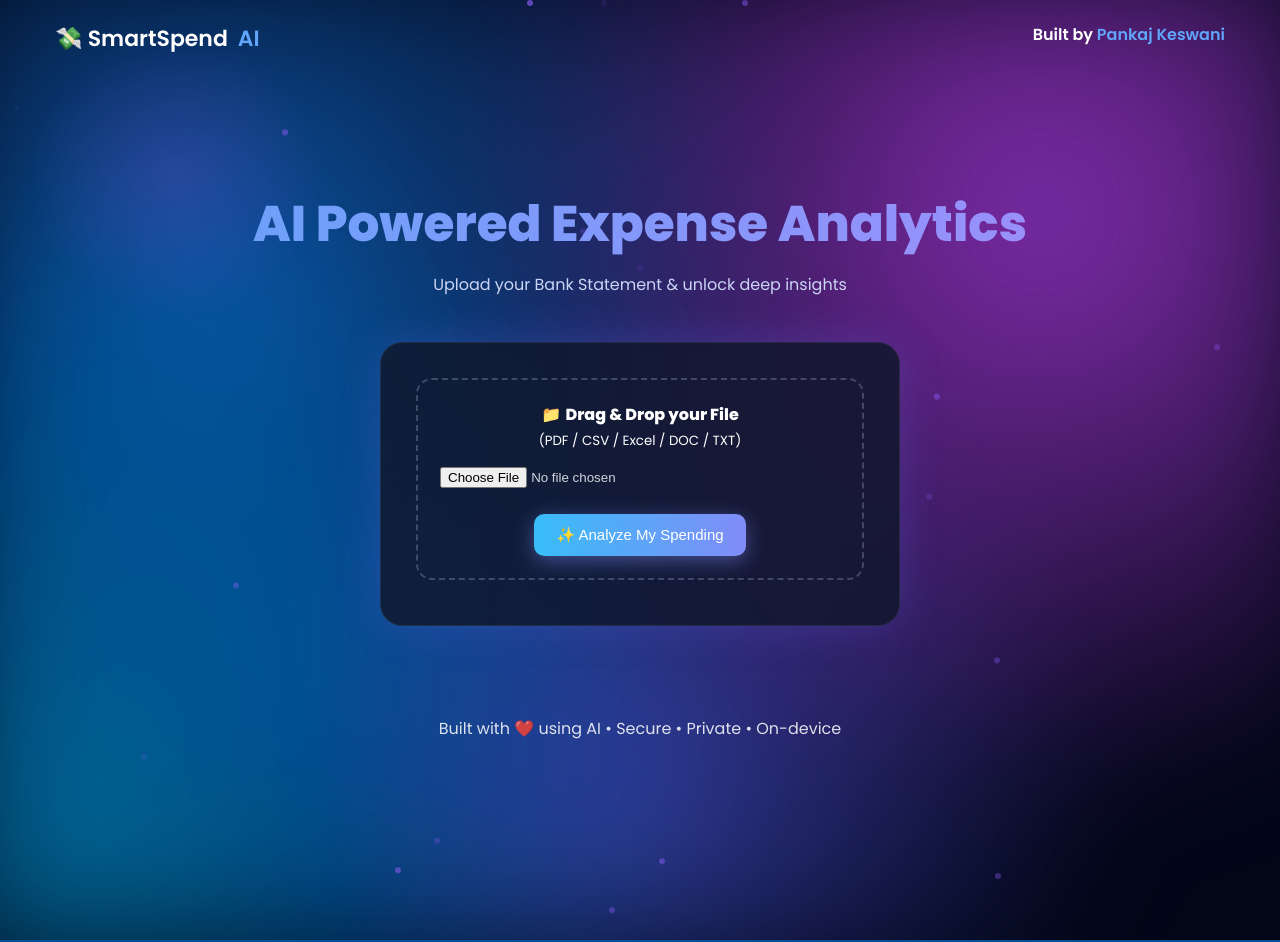
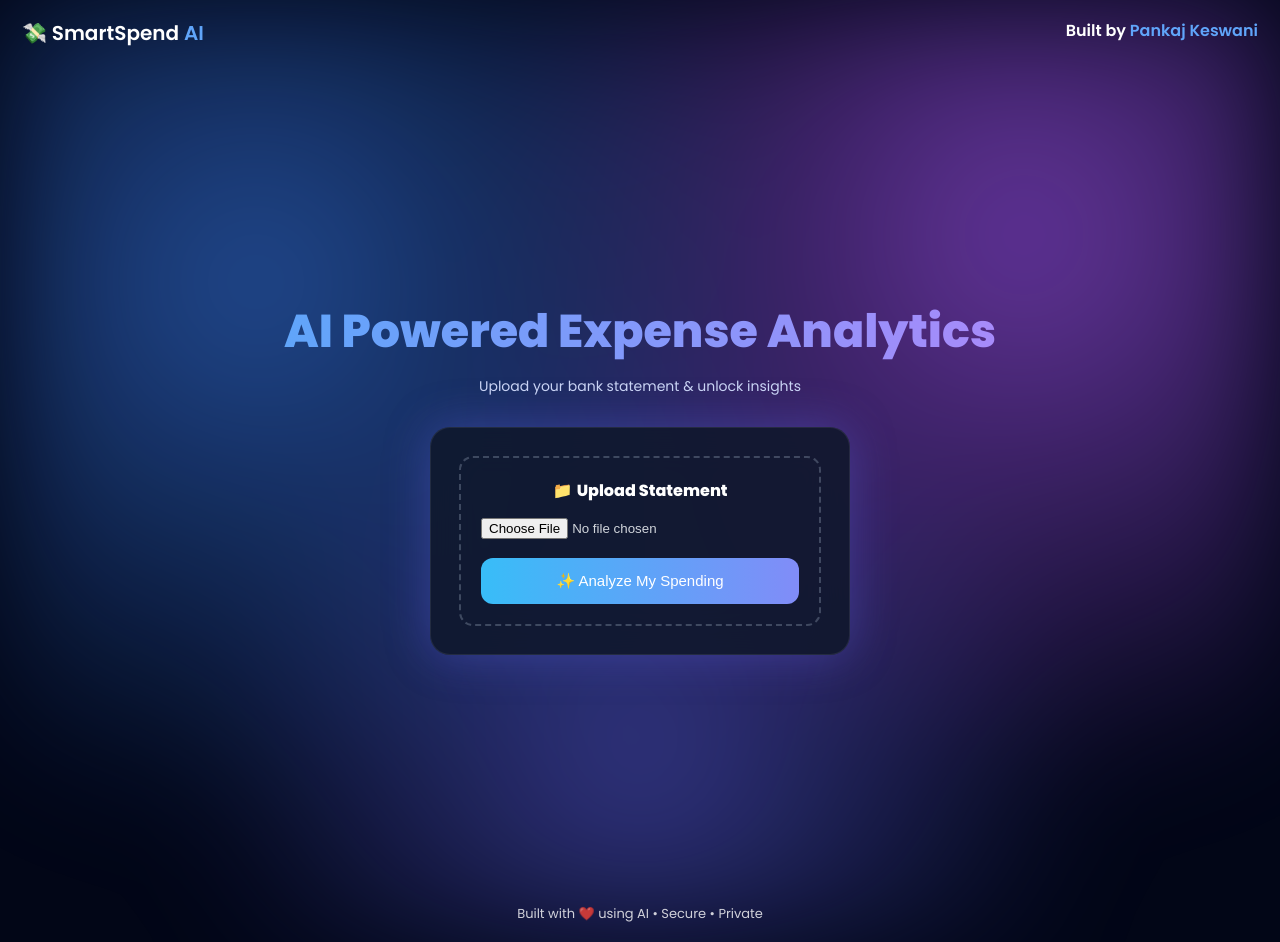
Before and after one commit to Pankaj-keswani/SmartSpendAI, a Flask app: page / in a window 1280 px wide. Run offline with Flask 3, Linux system fonts and the light colour scheme.

Commit message:
Update index.html

```diff
--- a/templates/index.html
+++ b/templates/index.html
@@ -1,12 +1,13 @@
 <!DOCTYPE html>
-<html>
+<html lang="en">
 <head>
+<meta charset="UTF-8">
+<meta name="viewport" content="width=device-width, initial-scale=1.0">
 <title>SmartSpend AI</title>
 
 <link href="https://fonts.googleapis.com/css2?family=Poppins:wght@300;400;600;800&display=swap" rel="stylesheet">
 
 <style>
-
 *{margin:0;padding:0;box-sizing:border-box}
 body{
  font-family:'Poppins',sans-serif;
@@ -15,75 +16,39 @@ body{
  overflow-x:hidden;
 }
 
-/* ===== BACKGROUND WAVES + PARTICLES ===== */
+/* Background */
 .bg{
-  position:fixed;
-  inset:0;
+ position:fixed;inset:0;
  background:
-     radial-gradient(circle at 20% 30%, rgba(59,130,246,.6), transparent 45%),
-     radial-gradient(circle at 80% 25%, rgba(168,85,247,.65), transparent 45%),
-     radial-gradient(circle at 50% 80%, rgba(99,102,241,.55), transparent 45%),
-     radial-gradient(circle at 10% 85%, rgba(14,165,233,.55), transparent 45%);
-  filter:blur(60px) saturate(160%);
-  animation:move 16s infinite alternate ease-in-out;
+ radial-gradient(circle at 20% 30%, rgba(59,130,246,.55), transparent 45%),
+ radial-gradient(circle at 80% 25%, rgba(168,85,247,.6), transparent 45%),
+ radial-gradient(circle at 50% 80%, rgba(99,102,241,.5), transparent 45%);
+ filter:blur(60px);
  z-index:-2;
 }
 
-@keyframes move{
-  0%{transform:scale(1)}
-  100%{transform:scale(1.2) translate(-25px,-15px)}
-}
-
-/* Floating particles */
-.particle{
-  position:fixed;
-  width:6px;height:6px;
-  border-radius:50%;
-  background:#8b5cf6;
-  opacity:.6;
-  animation:float 8s linear infinite;
-}
-@keyframes float{
-  from{transform:translateY(110vh)}
-  to{transform:translateY(-10vh)}
-}
-
-/* ===== LIGHT FOLLOW EFFECT ===== */
-.light{
- position:fixed;
- width:350px;height:350px;
- border-radius:50%;
- background:radial-gradient(circle,rgba(168,85,247,.18),transparent 60%);
- mix-blend:screen;
- pointer-events:none;
- z-index:-1;
-}
-
-/* ===== NAVBAR ===== */
+/* Navbar */
 nav{
  display:flex;
  justify-content:space-between;
-  padding:22px 55px;
+ padding:18px 22px;
  font-weight:600;
-  position:relative;
 }
-.logo{
+.logo{font-size:20px}
+.tag{color:#60a5fa}
+
+/* Hero */
+.hero{
+ min-height:calc(100vh - 120px);
  display:flex;
-  gap:10px;
+ flex-direction:column;
+ justify-content:center;
  align-items:center;
-  font-size:22px;
+ text-align:center;
+ padding:20px;
 }
-.tag{color:#60a5fa}
-.highlight{color:#60a5fa}
-
-/* ===== HERO ===== */
-.hero{
-  text-align:center;
-  padding-top:110px;
-}
-
 .hero h1{
-  font-size:50px;
+ font-size:clamp(26px,6vw,46px);
  font-weight:800;
  background:linear-gradient(90deg,#60a5fa,#a78bfa);
  -webkit-background-clip:text;
@@ -92,33 +57,30 @@ nav{
 .hero p{
  margin-top:10px;
  color:#cbd5f5;
+ font-size:14px;
 }
 
-/* ===== GLASS CARD ===== */
+/* Card */
 .card{
-  width:520px;
-  margin:45px auto;
-  padding:35px;
-  border-radius:22px;
-  background:rgba(15,23,42,0.82);
-  backdrop-filter:blur(26px);
-  box-shadow:0 0 40px rgba(99,102,241,.25);
+ width:100%;
+ max-width:420px;
+ margin-top:30px;
+ padding:28px;
+ border-radius:20px;
+ background:rgba(15,23,42,.85);
+ backdrop-filter:blur(22px);
  border:1px solid rgba(255,255,255,.08);
-  transition:.3s;
-}
-.card:hover{
-  box-shadow:0 0 60px rgba(99,102,241,.35);
+ box-shadow:0 0 45px rgba(99,102,241,.35);
 }
 
-/* Drag box */
+/* Drop */
 .drop{
  border:2px dashed rgba(148,163,184,.35);
-  padding:22px;
-  border-radius:16px;
-  margin-bottom:10px;
+ padding:20px;
+ border-radius:14px;
 }
 
-/* File input */
+/* File */
 input[type=file]{
  width:100%;
  margin-top:15px;
@@ -127,119 +89,96 @@ input[type=file]{
 
 /* Button */
 button{
-  padding:12px 22px;
-  border-radius:10px;
+ width:100%;
+ margin-top:18px;
+ padding:14px;
  border:none;
+ border-radius:12px;
+ font-size:15px;
  background:linear-gradient(90deg,#38bdf8,#818cf8);
  color:white;
  cursor:pointer;
-  font-size:15px;
-  box-shadow:0 5px 20px rgba(129,140,248,.45);
-  transition:.25s ease;
+ transition:.25s;
 }
-button:hover{
-  transform:translateY(-3px) scale(1.03);
+button:disabled{
+ opacity:.6;
+ cursor:not-allowed;
 }
 
-/* ===== LOADER ===== */
+/* Loader */
 #loading{
-  margin-top:18px;
-  color:#cbd5f5;
  display:none;
+ margin-top:16px;
+ text-align:center;
 }
-
 .spinner{
-  margin:10px auto;
-  width:34px;
-  height:34px;
+ margin:12px auto;
+ width:34px;height:34px;
  border:4px solid rgba(255,255,255,.25);
  border-top:4px solid #60a5fa;
  border-radius:50%;
  animation:spin 1s linear infinite;
 }
-@keyframes spin{
-  to{transform:rotate(360deg);}
-}
+@keyframes spin{to{transform:rotate(360deg)}}
 
 /* Footer */
 footer{
  text-align:center;
-  padding:45px 0;
-  opacity:.85;
+ padding:18px;
+ font-size:13px;
+ opacity:.8;
 }
 </style>
 </head>
 
-
 <body>
 
 <div class="bg"></div>
-<div class="light" id="light"></div>
-
-<!-- Floating particles -->
-<script>
-for(let i=0;i<25;i++){
- let p=document.createElement("div");
- p.className="particle";
- p.style.left=Math.random()*100+"vw";
- p.style.animationDelay=Math.random()*8+"s";
- p.style.opacity=Math.random()*0.7;
- document.body.appendChild(p);
-}
-</script>
-
-<script>
-document.addEventListener("mousemove",e=>{
- document.getElementById("light").style.left=e.pageX-175+"px";
- document.getElementById("light").style.top=e.pageY-175+"px";
-});
-</script>
 
 <nav>
-  <div class="logo">
-     💸 SmartSpend <span class="tag">AI</span>
-  </div>
-
-  <div>Built by <span class="highlight">Pankaj Keswani</span></div>
+ <div class="logo">💸 SmartSpend <span class="tag">AI</span></div>
+ <div>Built by <span class="tag">Pankaj Keswani</span></div>
 </nav>
-
 
 <div class="hero">
  <h1>AI Powered Expense Analytics</h1>
-   <p>Upload your Bank Statement & unlock deep insights</p>
-
+ <p>Upload your bank statement & unlock insights</p>
 
  <div class="card">
   <div class="drop">
-          📁 <b>Drag & Drop your File</b>
-          <br>
-          <small>(PDF / CSV / Excel / DOC / TXT)</small>
+   📁 <b>Upload Statement</b>
 
    <form id="uploadForm" action="/analyze" method="POST" enctype="multipart/form-data">
     <input type="file" name="file" required>
-              <br><br>
-              <button>✨ Analyze My Spending</button>
 
-              <!-- Loader -->
+    <button id="submitBtn">✨ Analyze My Spending</button>
+
     <div id="loading">
      ⏳ Processing your statement...
      <div class="spinner"></div>
     </div>
-
    </form>
   </div>
  </div>
 </div>
 
-
 <footer>
- Built with ❤️ using AI • Secure • Private • On-device
+ Built with ❤️ using AI • Secure • Private
 </footer>
 
+<script>
+const form = document.getElementById("uploadForm");
+const btn = document.getElementById("submitBtn");
+const loading = document.getElementById("loading");
 
-<script>
-document.getElementById("uploadForm").addEventListener("submit",()=>{
-   document.getElementById("loading").style.display="block";
+form.addEventListener("submit",()=>{
+ loading.style.display="block";
+ btn.disabled=true;
+
+ // safety fallback (agar response na aaye)
+ setTimeout(()=>{
+  loading.innerHTML="⚠️ Taking longer than usual...";
+ },15000);
 });
 </script>
 
```
Lines whose indentation alone changed are shown as unchanged.
